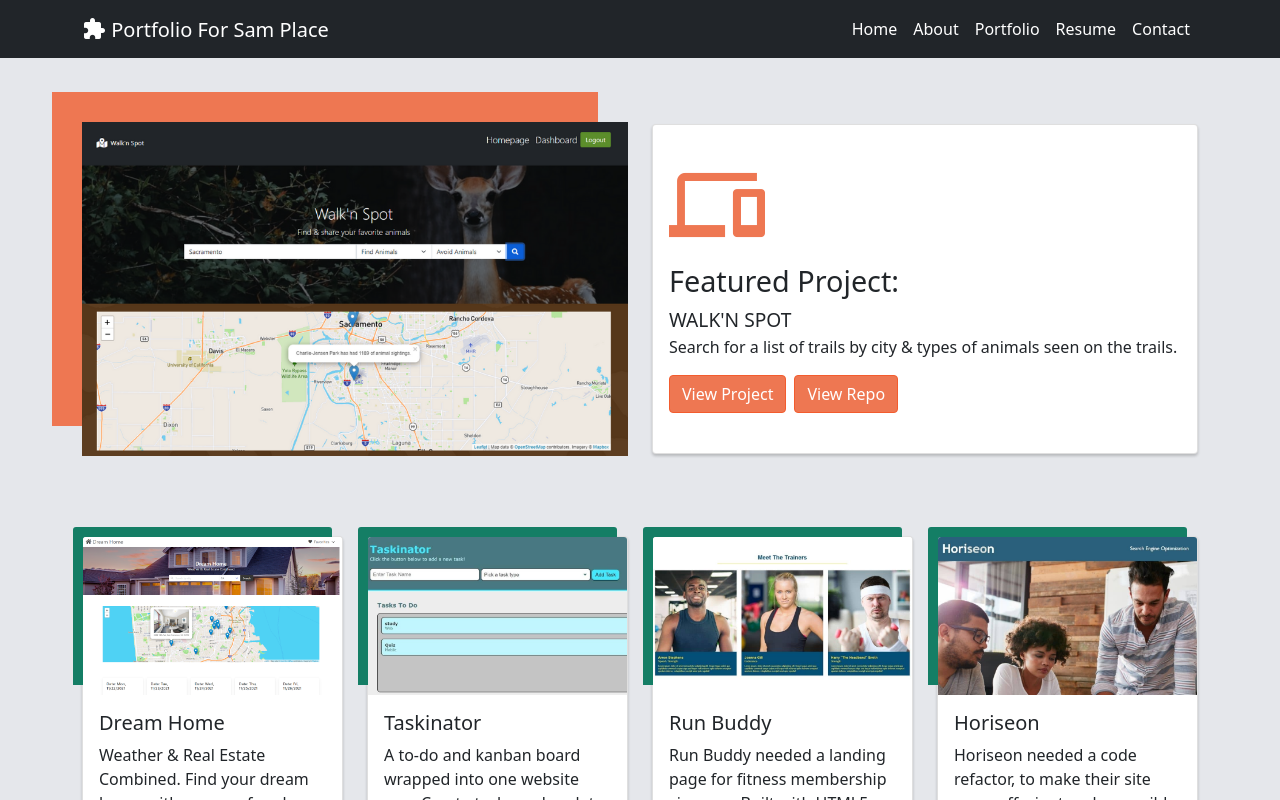
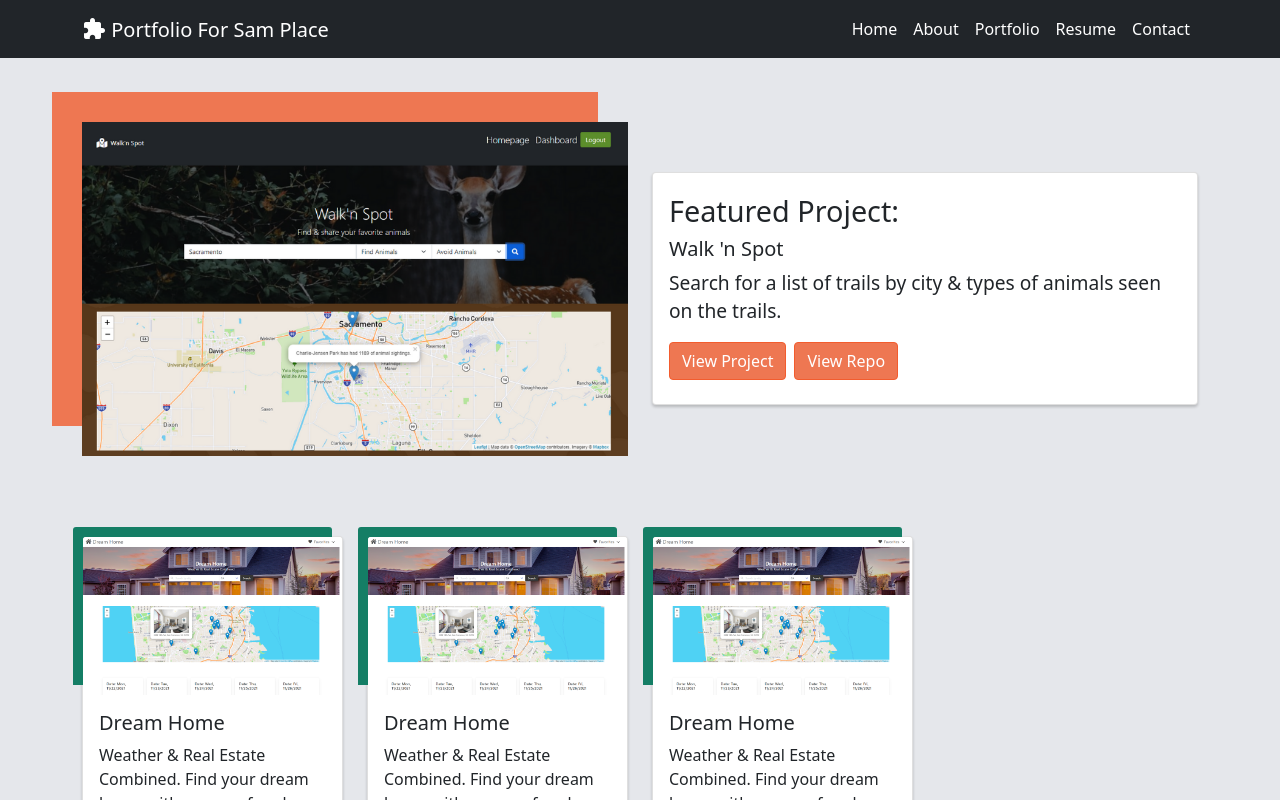
Before and after one commit to samvauclain/react-portfolio, a React (Create React App) app: page / in a window 1280 px wide. Both pictures are taken after a click on the button "Portfolio". Shown: the top 800 px of the page. Built offline with nearby package versions, Linux system fonts and the light colour scheme.

Commit message:
making the portfolio dynamic

```diff
--- /dev/null
+++ b/src/components/FeaturedProjectObjects/index.js
@@ -0,0 +1,41 @@
+import React, { useState } from 'react';
+import { Row, Col, Card, Button } from 'react-bootstrap';
+
+const FeaturedProjectObjects = () => {
+
+const [featuredProjects] = useState(
+    [
+        {
+            name: "Walk 'n Spot",
+            image: "walk-n-spot",
+            github: "https://github.com/samvauclain/Walk-n-Spot",
+            link: "https://walk-n-spot.herokuapp.com",
+            text: "Search for a list of trails by city & types of animals seen on the trails.",
+        },
+
+    ])
+
+return (
+
+    <Col className="my-3 col-12 col-md-8 col-lg-6">
+        {featuredProjects.map((featuredProject, i) => (
+        <Card>
+        <Card.Body>
+            <p className="xl-txt mb-1">Featured Project:</p>
+            <Card.Title>{featuredProject.name}</Card.Title>
+            <Card.Text>
+                <p className="lg-txt mb-0">{featuredProject.text}</p>
+            </Card.Text>
+            <Button className='mb-2 me-2' variant="primary"><a href={featuredProject.link} target="_blank" rel="noreferrer">View Project</a></Button>
+            <Button className='mb-2' variant="primary"><a href={featuredProject.github} target="_blank" rel="noreferrer">View Repo</a></Button>
+        </Card.Body>
+        </Card>
+
+    ))
+    }
+    </Col>
+    )
+
+}
+
+    export default FeaturedProjectObjects;
--- a/src/components/Portfolio/index.js
+++ b/src/components/Portfolio/index.js
@@ -1,92 +1,24 @@
 import React from 'react';
+import FeaturedProjectObjects from '../FeaturedProjectObjects';
+import ProjectObjects from '../ProjectObjects';
 import { Container, Row, Col, Card, Button } from 'react-bootstrap';
-import walkNSpot from "../../assets/walk-n-spot.png";
-import dreamHome from "../../assets/weather-real-estate.png";
-import taskinator from "../../assets/taskinator.jpg";
-import runBuddy from "../../assets/run-buddy.jpg";
-import horiseon from "../../assets/horiseon.jpg";
+import featuredImage from "../../assets/walk-n-spot.png";
 
-function Portfolio() {
+
+function Portfolio(props) {
     return (
-        <Container>
+      <Container>
+
         <Row className="justify-content-md-center align-items-center my-3 py-3">
             <Col className="my-3 col-12 col-md-8 col-lg-6">
-                <img src = {walkNSpot} alt="hello world" className='walkNSpot w-100 offsest-box-color-2'/>
+                <img src = {featuredImage} alt="Featured Project" className='w-100 offsest-box-color-2'/>
             </Col>
-            <Col className="my-3 col-12 col-md-4 col-lg-6">
-            <Card className="py-3">
-            <Card.Body>
-            <span className="material-icons xl-icon color-2">
-                    devices
-                </span>
-                <p className="xl-txt mb-1">Featured Project:</p>
-                <p className="lg-txt mb-0">WALK'N SPOT</p>
-                <p>Search for a list of trails by city & types of animals seen on the trails.</p>
-                <Button className='me-2 mb-2' variant="primary"><a href="https://walk-n-spot.herokuapp.com/" target="_blank" rel="noreferrer">View Project</a></Button>
-                <Button className='mb-2' variant="primary"><a href="https://github.com/samvauclain/Walk-n-Spot" target="_blank" rel="noreferrer">View Repo</a></Button>
-
-            </Card.Body>
-            </Card>
-            </Col>
-        </Row>
-
-        <Row className="my-3 py-3">
-            <Col className="col-12 col-sm-6 col-lg-3 my-3">
-            <Card>
-                <Card.Img variant="top" src = {dreamHome} alt="hello world" className='dreamHome w-100 offsest-box-color-3-sm' />
-                <Card.Body>
-                    <Card.Title>Dream Home</Card.Title>
-                    <Card.Text>
-                    Weather & Real Estate Combined. Find your dream home with your prefered weather.
-                    </Card.Text>
-                    <Button className='mb-2 me-2' variant="primary"><a href="https://samvauclain.github.io/weather-and-real-estate/" target="_blank" rel="noreferrer">View Project</a></Button>
-                    <Button className='mb-2' variant="primary"><a href="https://github.com/samvauclain/weather-and-real-estate" target="_blank" rel="noreferrer">View Repo</a></Button>
-                </Card.Body>
-                </Card>
-            </Col>
-            <Col className="col-12 col-sm-6 col-lg-3 my-3">
-            <Card>
-            <Card.Img variant="top" src = {taskinator} alt="hello world" className='taskinator w-100 offsest-box-color-3-sm' />
-                <Card.Body>
-                    <Card.Title>Taskinator</Card.Title>
-                    <Card.Text>
-                    A to-do and kanban board wrapped into one website app. Create tasks and update their status to increase your productivity.
-                    </Card.Text>
-                    <Button className='me-2 mb-2' variant="primary"><a href="https://samvauclain.github.io/taskinator/" target="_blank" rel="noreferrer">View Project</a></Button>
-                    <Button className='mb-2' variant="primary"><a href="https://github.com/samvauclain/taskinator" target="_blank" rel="noreferrer">View Repo</a></Button>
-                </Card.Body>
-                </Card>
-            </Col>
-            <Col className="col-12 col-sm-6 col-lg-3 my-3">
-            <Card>
-            <Card.Img variant="top" src =  {runBuddy} alt="hello world" className='runBuddy w-100 offsest-box-color-3-sm' />
-                <Card.Body>
-                    <Card.Title>Run Buddy</Card.Title>
-                    <Card.Text>
-                    Run Buddy needed a landing page for fitness membership sign ups. Built with HTML5 and CSS3.
-                    </Card.Text>
-                    <Button className='mb-2 me-2' variant="primary"><a href="https://samvauclain.github.io/run-buddy/" target="_blank" rel="noreferrer">View Project</a></Button>
-                    <Button className='mb-2' variant="primary"><a href="https://github.com/samvauclain/run-buddy" target="_blank" rel="noreferrer">View Repo</a></Button>
-                </Card.Body>
-                </Card>
-            </Col>
-            <Col className="col-12 col-sm-6 col-lg-3 my-3">
-            <Card>
-            <Card.Img variant="top" src={horiseon} alt="hello world" className='horiseon w-100 offsest-box-color-3-sm' />
-                <Card.Body>
-                    <Card.Title>Horiseon</Card.Title>
-                    <Card.Text>
-                    Horiseon needed a code refactor, to make their site more effecient and accessible. I condensed the code and added the needed accessibilty tags. Refactored HTML5 and CSS3.
-                    </Card.Text>
-                    <Button className='me-2 mb-2' variant="primary"><a href="https://samvauclain.github.io/mod-1-challenge/" target="_blank" rel="noreferrer">View Project</a></Button>
-                    <Button className='mb-2' variant="primary"><a href="https://github.com/samvauclain/mod-1-challenge" target="_blank" rel="noreferrer">View Repo</a></Button>
-                </Card.Body>
-                </Card>
-            </Col>
+          <FeaturedProjectObjects></FeaturedProjectObjects>
         </Row>
 
 
-        </Container>
+          <ProjectObjects></ProjectObjects>
+      </Container>
     )
 }
 
--- /dev/null
+++ b/src/components/ProjectObjects/index.js
@@ -0,0 +1,65 @@
+import React, { useState } from 'react';
+import { Row, Col, Card, Button } from 'react-bootstrap';
+
+// image: walk-n-spot.png
+// image: weather-real-estate.png
+// image: taskinator
+// image: run-buddy
+// image: horiseon
+
+const ProjectObjects = () => {
+
+const [projects] = useState(
+    [
+        {
+            name: "Dream Home",
+            image: "weather-real-estate",
+            github: "https://github.com/samvauclain/weather-and-real-estate",
+            link: "https://samvauclain.github.io/weather-and-real-estate/",
+            text: "Weather & Real Estate Combined. Find your dream home with your prefered weather.",
+        },
+        {
+            name: "Dream Home",
+            image: "weather-real-estate",
+            github: "https://github.com/samvauclain/weather-and-real-estate",
+            link: "https://samvauclain.github.io/weather-and-real-estate/",
+            text: "Weather & Real Estate Combined. Find your dream home with your prefered weather.",
+        },
+        {
+            name: "Dream Home",
+            image: "weather-real-estate",
+            github: "https://github.com/samvauclain/weather-and-real-estate",
+            link: "https://samvauclain.github.io/weather-and-real-estate/",
+            text: "Weather & Real Estate Combined. Find your dream home with your prefered weather.",
+        }
+    ])
+
+return (
+        <Row className="my-3 py-3">
+            {projects.map((project, i) => (
+                <Col className="col-12 col-sm-6 col-lg-3 my-3">
+                <Card>
+                <Card.Img variant="top" alt ={project.name} className="w-100 offsest-box-color-3-sm" src={require(`../../assets/${project.image}.jpg`)} />
+                <Card.Body>
+                    <Card.Title>{project.name}</Card.Title>
+                    <Card.Text>
+                        {project.text}
+                    </Card.Text>
+                    <Button className='mb-2 me-2' variant="primary"><a href={project.link} target="_blank" rel="noreferrer">View Project</a></Button>
+                    <Button className='mb-2' variant="primary"><a href={project.github} target="_blank" rel="noreferrer">View Repo</a></Button>
+                </Card.Body>
+                </Card>
+                </Col>
+              ))
+            }
+        </Row>
+    )
+}
+
+export default ProjectObjects;
+
+// import walkNSpot from "../../assets/walk-n-spot.png";
+// import dreamHome from "../../assets/weather-real-estate.png";
+// import taskinator from "../../assets/taskinator.jpg";
+// import runBuddy from "../../assets/run-buddy.jpg";
+// import horiseon from "../../assets/horiseon.jpg";
```
Also changed, not shown: src/assets/walk-n-spot.jpg (added), src/assets/weather-real-estate.jpg (added).
